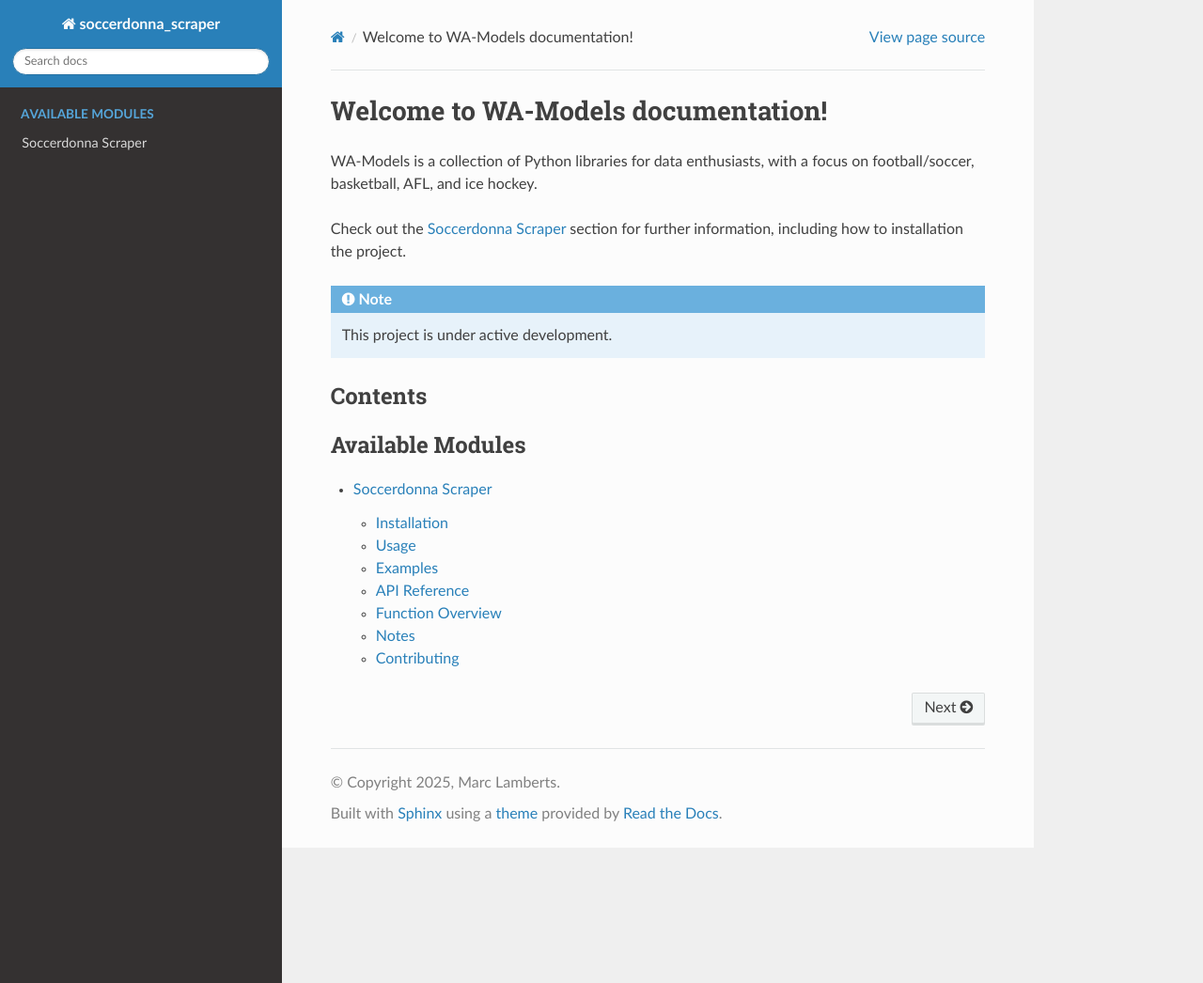
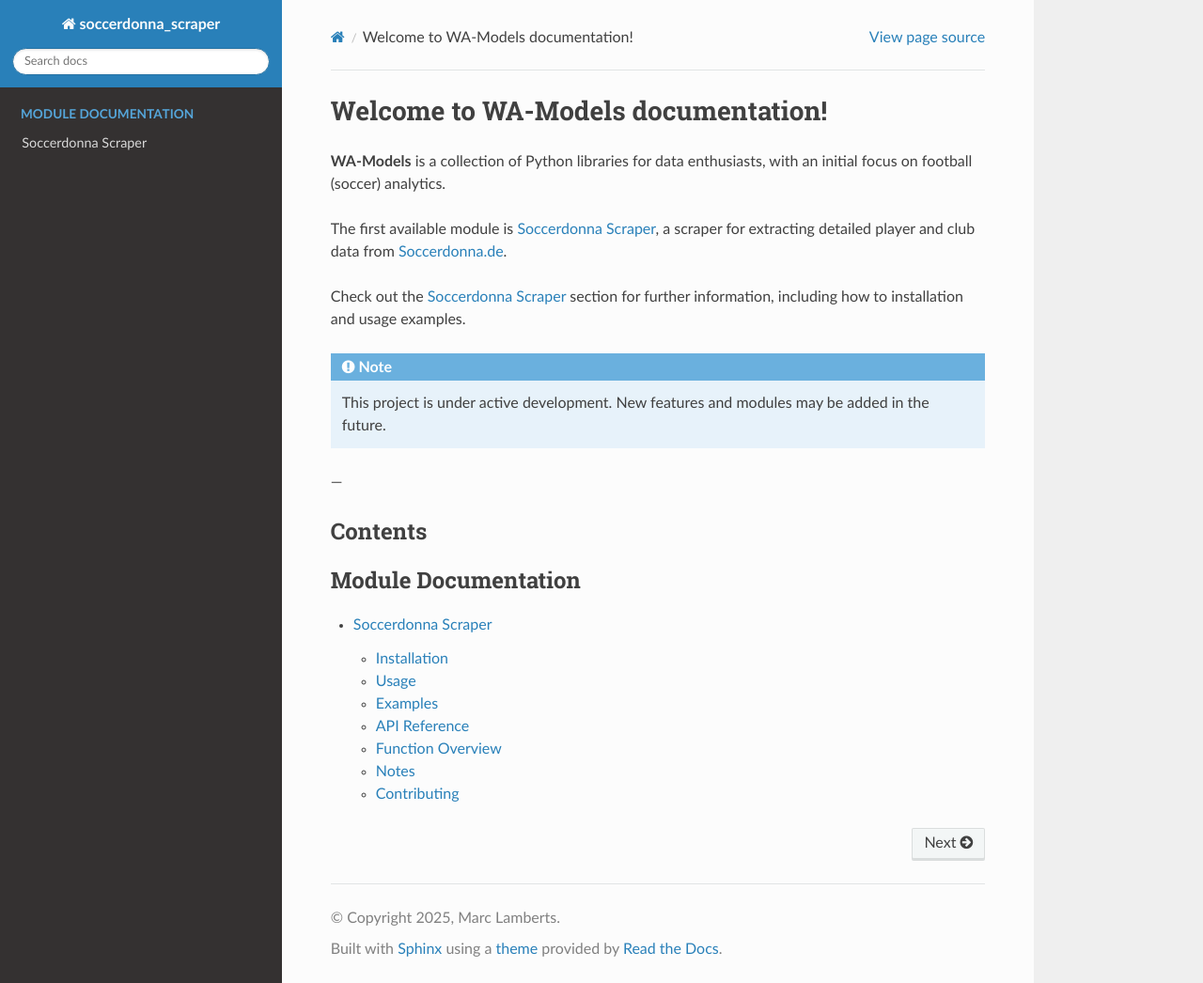
Before and after one commit to marclamberts/soccerdonna_scraper, a Sphinx documentation site: the page built from docs/source/index.rst, in a window 1280 px wide and 1046 px high. Shown: the whole window at 94% size. Built offline with Sphinx 7.4.7 and the Read the Docs theme 3.1.0, drawn with Linux system fonts in a browser that asks for light colours.

Commit message:
Update index.rst

```diff
--- a/docs/source/index.rst
+++ b/docs/source/index.rst
@@ -1,21 +1,27 @@
 Welcome to WA-Models documentation!
 ===================================
 
-WA-Models is a collection of Python libraries for data enthusiasts,
-with a focus on football/soccer, basketball, AFL, and ice hockey.
+**WA-Models** is a collection of Python libraries for data enthusiasts,
+with an initial focus on football (soccer) analytics.
+
+The first available module is :doc:`soccerdonna_scraper`,
+a scraper for extracting detailed player and club data from
+`Soccerdonna.de <https://www.soccerdonna.de>`_.
 
 Check out the :doc:`soccerdonna_scraper` section for further information,
-including how to :ref:`installation` the project.
+including how to :ref:`installation` and usage examples.
 
 .. note::
 
-   This project is under active development.
+   This project is under active development. New features and modules may be added in the future.
+
+---
 
 Contents
 --------
 
 .. toctree::
    :maxdepth: 2
-   :caption: Available Modules
+   :caption: Module Documentation
 
    soccerdonna_scraper
```
